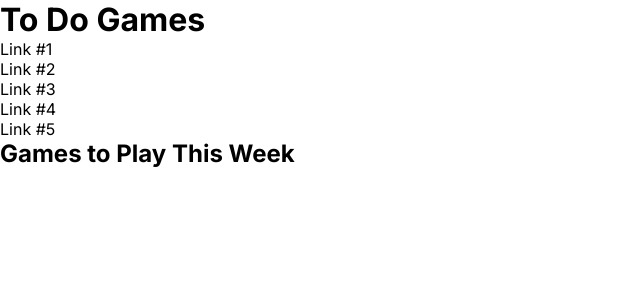
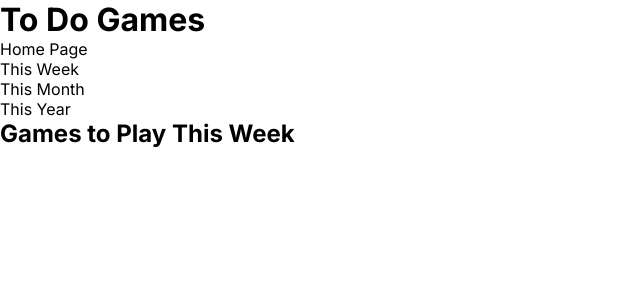
Before and after one commit to franco-ortega/to-do-games, a Next.js app: page /week in a window 1280 px wide. Shown: the top 300 px of the page, without its empty margins (0-640 px from the left). Built offline with nearby package versions, Linux system fonts and the light colour scheme.

Commit message:
create links to pages for Week, Month, and Year

```diff
--- a/app/components/nav/Nav.jsx
+++ b/app/components/nav/Nav.jsx
@@ -1,12 +1,21 @@
+import Link from 'next/link';
+
 export default function Nav() {
   return (
     <nav>
       <ul>
-        <li>Link #1</li>
-        <li>Link #2</li>
-        <li>Link #3</li>
-        <li>Link #4</li>
-        <li>Link #5</li>
+        <li>
+          <Link href={'/'}>Home Page</Link>
+        </li>
+        <li>
+          <Link href={'/week'}>This Week</Link>
+        </li>
+        <li>
+          <Link href={'/month'}>This Month</Link>
+        </li>
+        <li>
+          <Link href={'/year'}>This Year</Link>
+        </li>
       </ul>
     </nav>
   );
```
